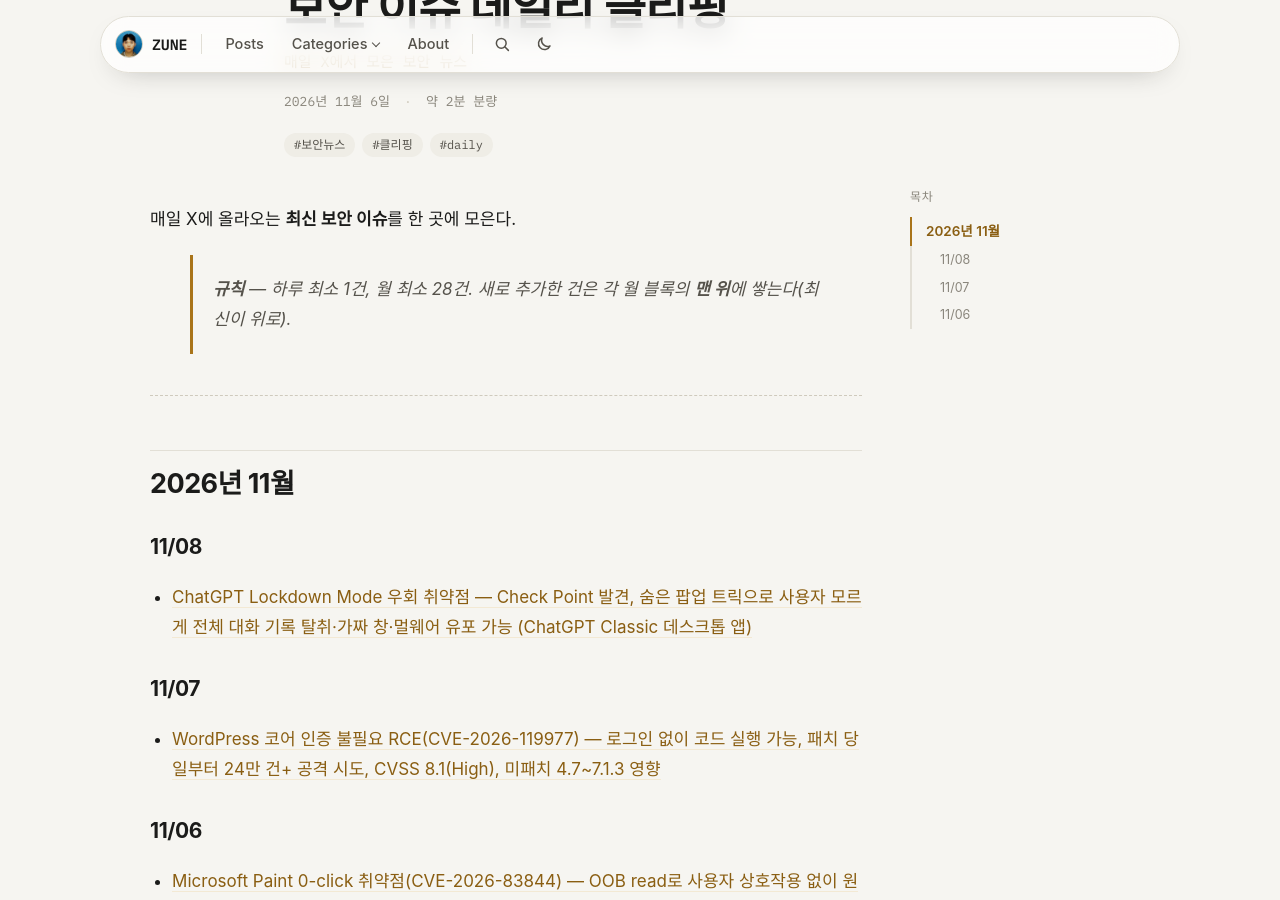
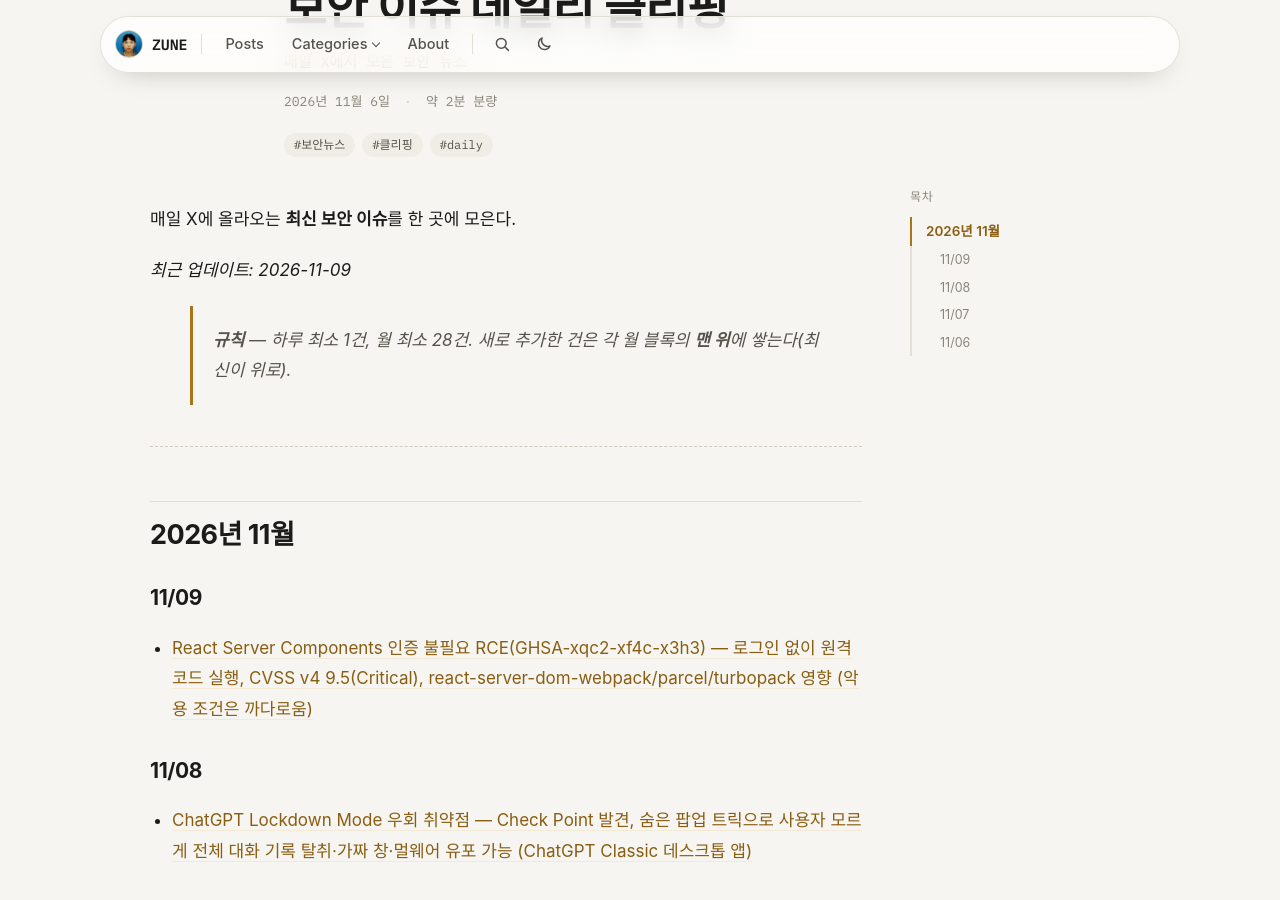
Before and after one commit to junseopark0216/junseopark0216.github.io, a Jekyll site: the page built from _posts/2026-11-06-tech-security-news-clipping.md, in a window 1280 px wide and 900 px high, scrolled down 226 px. Built offline with Jekyll 4.4.1, drawn with Linux system fonts in a browser that asks for light colours; some web fonts are replaced.

Commit message:
Update tech security news clipping for November 2026
Added recent security news updates for November 2026.

```diff
--- a/_posts/2026-11-06-tech-security-news-clipping.md
+++ b/_posts/2026-11-06-tech-security-news-clipping.md
@@ -9,11 +9,17 @@ tags: ["보안뉴스", "클리핑", "daily"]
 
 매일 X에 올라오는 **최신 보안 이슈**를 한 곳에 모은다.
 
+*최근 업데이트: {{ site.time | date: "%Y-%m-%d" }}*
+
 > **규칙** — 하루 최소 1건, 월 최소 28건. 새로 추가한 건은 각 월 블록의 **맨 위**에 쌓는다(최신이 위로).
 
 ---
 
 ## 2026년 11월
+
+### 11/09
+
+- [React Server Components 인증 불필요 RCE(GHSA-xqc2-xf4c-x3h3) — 로그인 없이 원격 코드 실행, CVSS v4 9.5(Critical), react-server-dom-webpack/parcel/turbopack 영향 (악용 조건은 까다로움)](https://x.com/The_Cyber_News/status/2119713352507335105?s=12)
 
 ### 11/08
 
```
